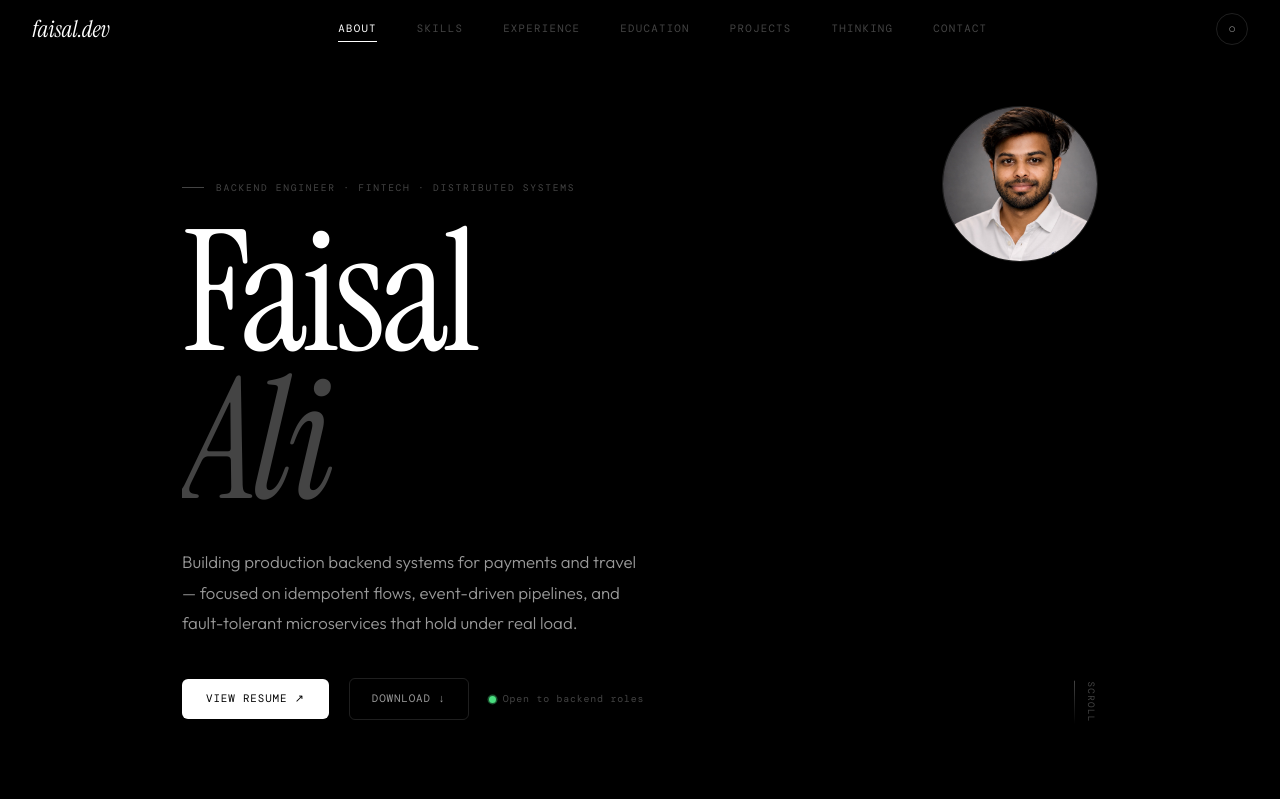
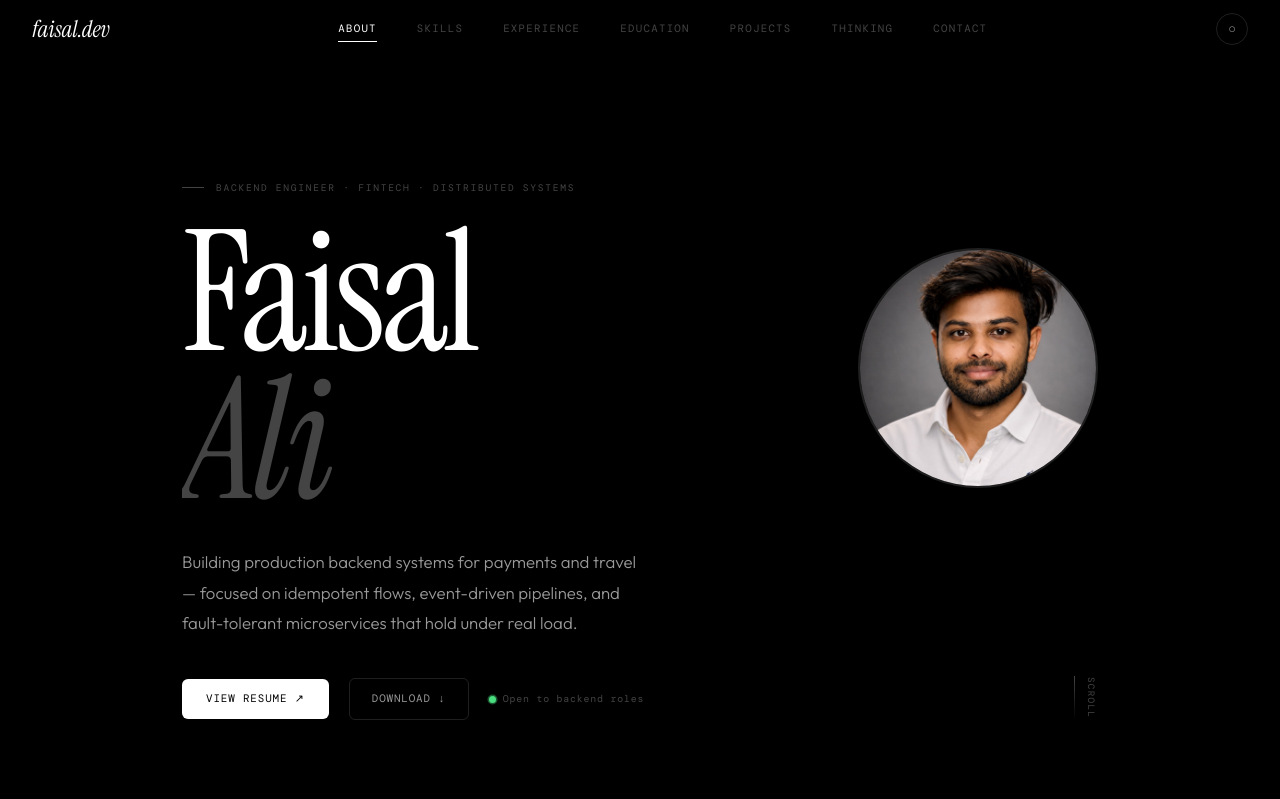
Before and after one commit to faisal-dev-ali/faisal-portfolio, a React (Vite) app: page / in a window 1280 px wide. Shown: the top 799 px of the page. Built offline with nearby package versions, Linux system fonts and the light colour scheme; a web font is replaced by a local one.

Commit message:
optimized

```diff
--- a/src/PortfolioV2.jsx
+++ b/src/PortfolioV2.jsx
@@ -800,6 +800,25 @@ const GLOBAL_CSS = `
     .tnum { font-size: 2rem; }
     .nav-links { display: none; }
     .menu-btn { display: flex; }
+    .hero-wrap {
+    min-height: auto;
+    justify-content: flex-start;
+    padding: calc(var(--nav-h) + 1.5rem) 1.25rem 3rem;
+  }
+
+  .hero-name {
+    font-size: clamp(3rem, 12vw, 5rem);
+    margin-bottom: 1rem;
+  }
+
+  .hero-desc {
+    font-size: 0.9rem;
+    margin-bottom: 1.5rem;
+  }
+
+  .scroll-hint {
+    display: none; /* hides the vertical scroll hint on mobile to save space */
+  }
   }
 `;
 
@@ -999,7 +1018,19 @@ export default function Portfolio() {
           <p className="hero-eyebrow">
             Backend Engineer · Fintech · Distributed Systems
           </p>
-          <h1 className="hero-name">
+
+          {/* Name + image side by side */}
+          <div
+            style={{
+              display: "flex",
+              justifyContent: "space-between",
+              alignItems: "center",
+              gap: "2.5rem",
+              flexWrap: "wrap",
+              marginBottom: "2rem",
+            }}
+          >
+            <h1 className="hero-name" style={{ marginBottom: 0, flex: 1 }}>
               <span className="hline">
                 <span className="hliner">Faisal</span>
               </span>
@@ -1009,6 +1040,31 @@ export default function Portfolio() {
                 </span>
               </span>
             </h1>
+            <div
+              style={{
+                width: "clamp(160px, 22vw, 240px)",
+                height: "clamp(160px, 22vw, 240px)",
+                borderRadius: "50%",
+                overflow: "hidden",
+                border: "2px solid var(--bordermd)",
+                animation: "rise .9s var(--ease) .5s both",
+                flexShrink: 0,
+                boxShadow: "0 10px 25px -5px rgba(0,0,0,0.3)",
+              }}
+            >
+              <img
+                src="/profile2.png"
+                alt="Faisal Ali"
+                style={{
+                  width: "100%",
+                  height: "100%",
+                  objectFit: "cover",
+                  display: "block",
+                }}
+              />
+            </div>
+          </div>
+
           <p className="hero-desc">
             Building production backend systems for payments and travel —
             focused on idempotent flows, event-driven pipelines, and
@@ -1037,31 +1093,6 @@ export default function Portfolio() {
             </span>
           </div>
           <div className="scroll-hint">scroll</div>
-          {/* Profile photo — top-right of hero */}
-          <div
-            style={{
-              position: "absolute",
-              right: "2rem",
-              top: "calc(var(--nav-h) + 3rem)",
-              width: "clamp(100px, 13vw, 156px)",
-              height: "clamp(100px, 13vw, 156px)",
-              borderRadius: "50%",
-              overflow: "hidden",
-              border: "1px solid var(--bordermd)",
-              animation: "rise .9s var(--ease) .5s both",
-            }}
-          >
-            <img
-              src="/profile2.png"
-              alt="Faisal Ali"
-              style={{
-                width: "100%",
-                height: "100%",
-                objectFit: "cover",
-                display: "block",
-              }}
-            />
-          </div>
         </div>
 
         <div className="stats">
```
Lines whose indentation alone changed are shown as unchanged.
